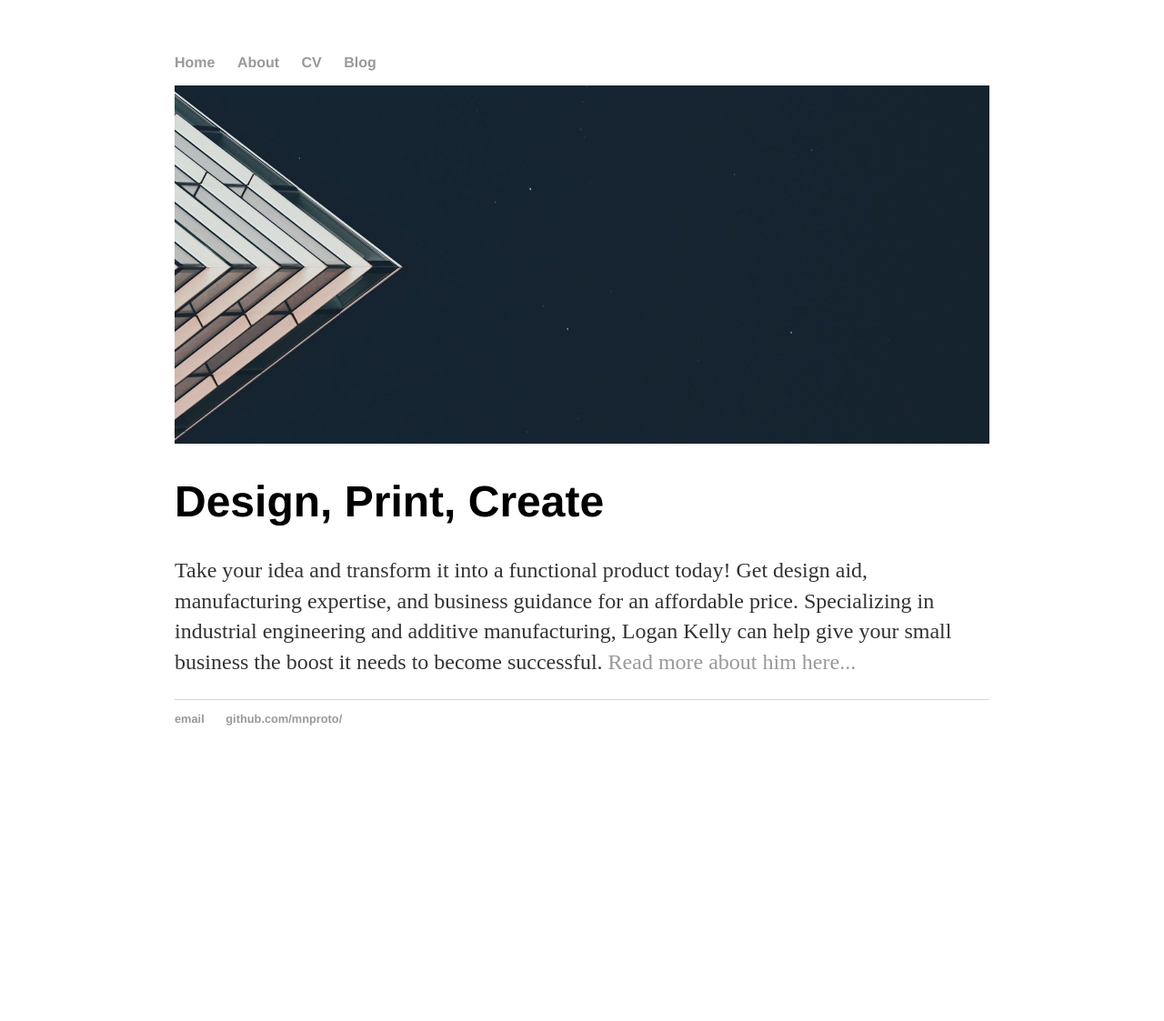
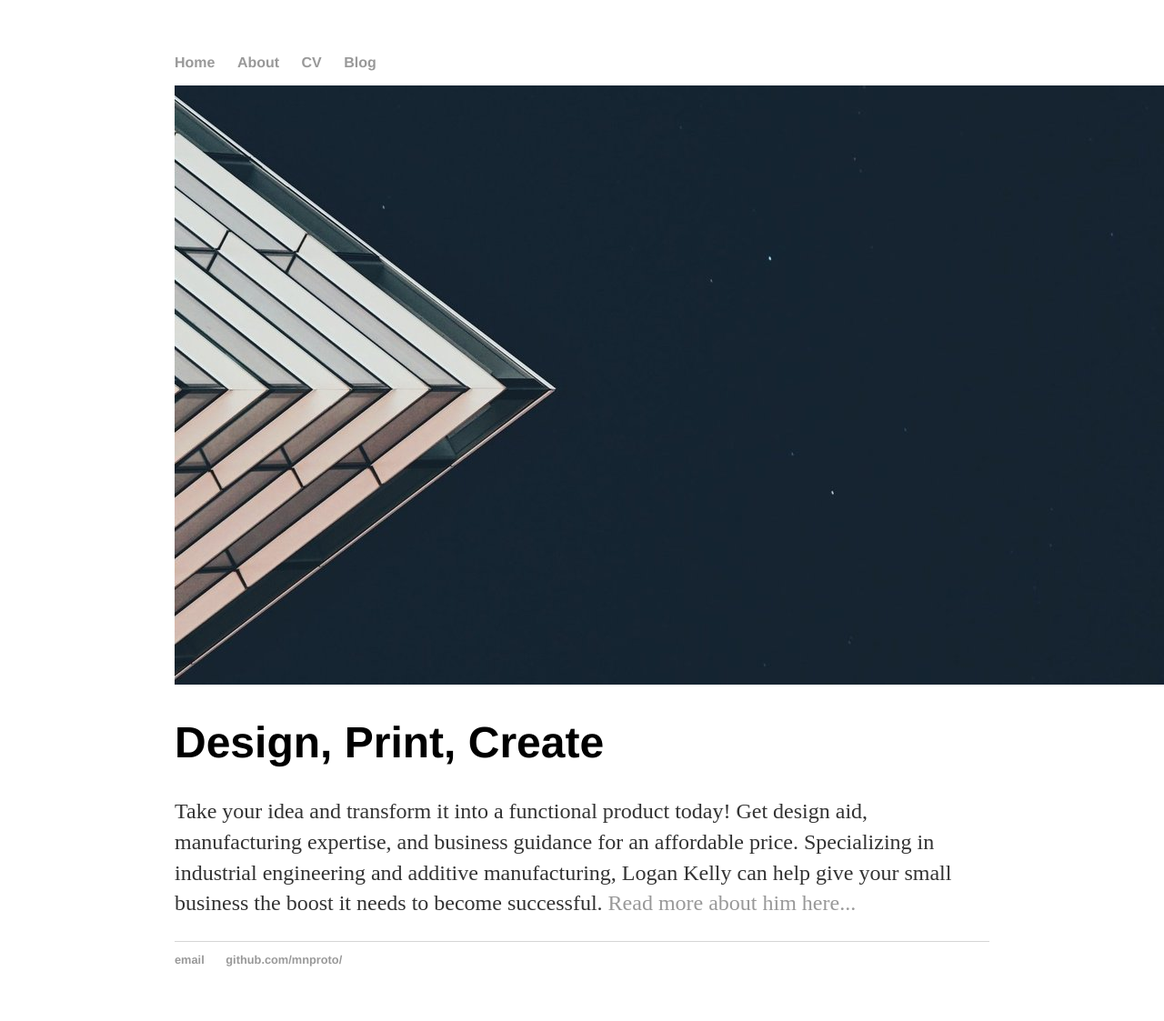
Before and after one commit to mnproto/mnproto.github.io, a Jekyll site: the page built from index.html, in a window 1280 px wide. Shown: the whole page at 91% size. Built offline with Jekyll 4.4.1, drawn with Linux system fonts in a browser that asks for light colours; before the commit the page ends 900 px from its top, so only the background shows below that.

Commit message:
Update main.css

```diff
--- a/css/main.css
+++ b/css/main.css
@@ -41,9 +41,3 @@ ul.posts {
 ul.posts li {
     list-style: none;
 }
-
-img {
-    max-width: 100%;
-    height: auto;
-    width: auto\9; /* ie8 */
-}
```
